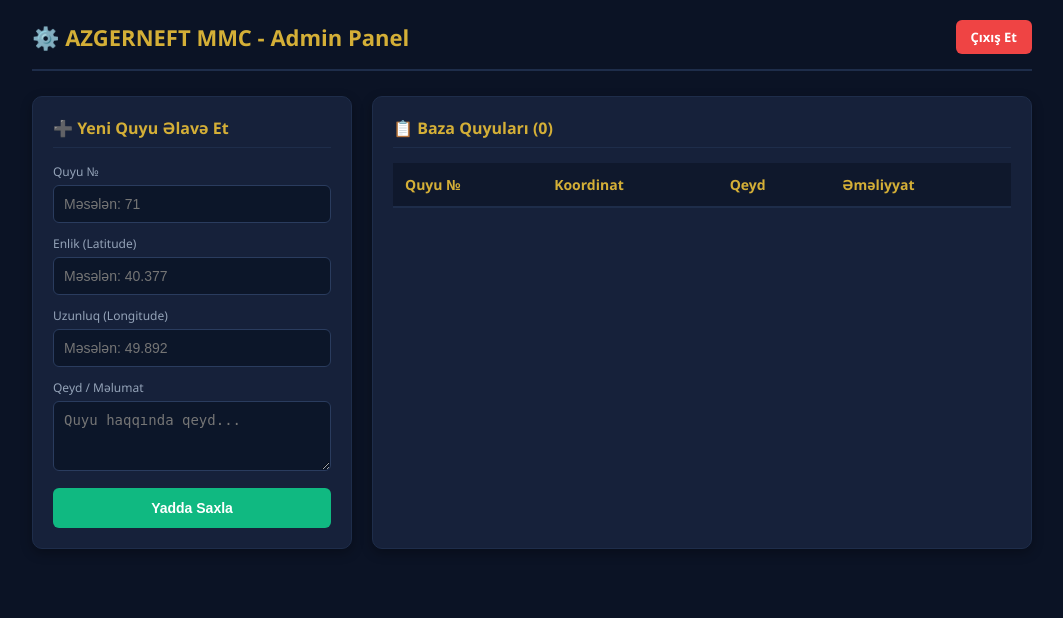
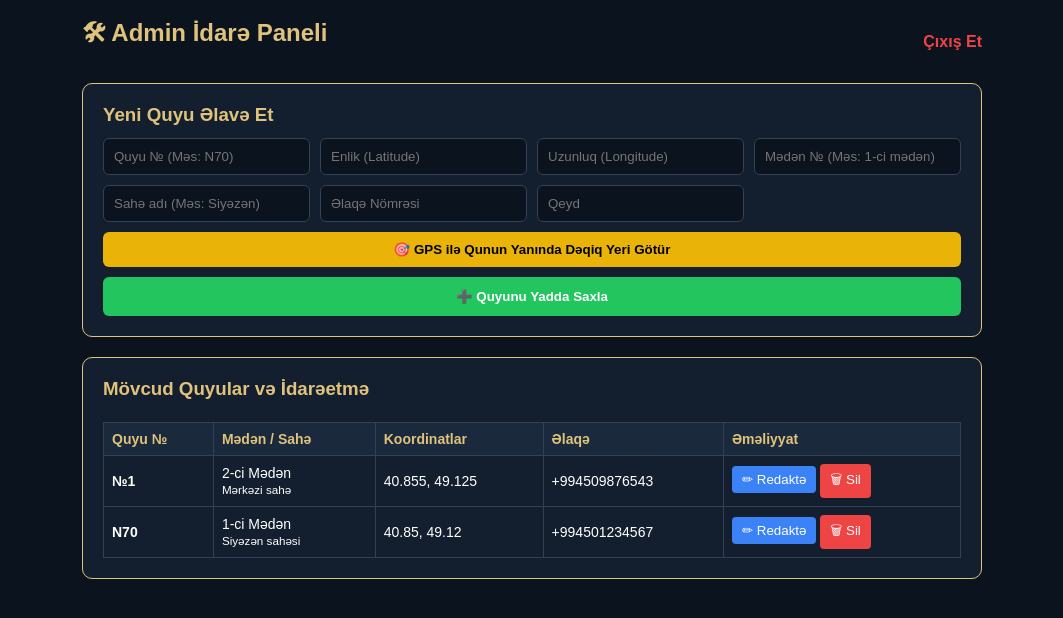
Before and after one commit to kamran451/azgerneft, a Flask app: page /admin in a window 1280 px wide. Shown: the top 618 px of the page, without its empty margins (108-1171 px from the left). Run offline with Flask 3, Linux system fonts and the light colour scheme; the visitor is signed in with stand-in values (Sample User, id 1); data comes from the database, SQL or seed files in the repository; lists and menus that the app fills with data are empty.

Commit message:
Update admin.html

```diff
--- a/templates/admin.html
+++ b/templates/admin.html
@@ -3,226 +3,121 @@
 <head>
     <meta charset="UTF-8">
     <meta name="viewport" content="width=device-width, initial-scale=1.0">
-    <title>AzGerneft MMC - Admin İdarəetmə Paneli</title>
+    <title>Admin İdarə Paneli</title>
     <style>
-        :root {
-            --bg-dark: #0b1325;
-            --card-bg: #16213a;
-            --border-color: #1e2d4a;
-            --accent-gold: #d4af37;
-            --btn-green: #10b981;
-            --btn-red: #ef4444;
-            --text-white: #f1f5f9;
-            --text-gray: #94a3b8;
-        }
+        * { box-sizing: border-box; margin: 0; padding: 0; font-family: sans-serif; }
+        body { background: #0b131e; color: white; padding: 15px; }
+        .container { max-width: 900px; margin: auto; }
+        .box { background: #131f2e; padding: 20px; border-radius: 10px; border: 1px solid #dfc27c; margin-bottom: 20px; }
+        h2, h3 { color: #dfc27c; margin-bottom: 12px; }
+        .form-grid { display: grid; grid-template-columns: repeat(auto-fit, minmax(180px, 1fr)); gap: 10px; }
+        input { padding: 10px; border-radius: 6px; border: 1px solid #334155; background: #0b131e; color: white; width: 100%; }
+        .btn-gps { background: #eab308; color: black; border: none; padding: 10px; font-weight: bold; border-radius: 6px; cursor: pointer; grid-column: 1 / -1; }
+        .btn-add { background: #22c55e; color: white; border: none; padding: 12px; font-weight: bold; border-radius: 6px; cursor: pointer; grid-column: 1 / -1; }
 
-        body {
-            font-family: 'Segoe UI', Tahoma, Geneva, Verdana, sans-serif;
-            background-color: var(--bg-dark);
-            color: var(--text-white);
-            margin: 0;
-            padding: 20px;
-        }
-
-        .admin-container {
-            max-width: 1000px;
-            margin: 0 auto;
-        }
-
-        .header {
-            display: flex;
-            justify-content: space-between;
-            align-items: center;
-            border-bottom: 2px solid var(--border-color);
-            padding-bottom: 15px;
-            margin-bottom: 25px;
-        }
-
-        .header h1 {
-            margin: 0;
-            color: var(--accent-gold);
-            font-size: 22px;
-        }
-
-        .btn-logout {
-            background: #ef4444;
-            color: white;
-            text-decoration: none;
-            padding: 8px 15px;
-            border-radius: 6px;
-            font-size: 13px;
-            font-weight: 600;
-        }
-
-        .grid-layout {
-            display: grid;
-            grid-template-columns: 320px 1fr;
-            gap: 20px;
-        }
-
-        @media (max-width: 768px) {
-            .grid-layout {
-                grid-template-columns: 1fr;
-            }
-        }
-
-        .card {
-            background: var(--card-bg);
-            border: 1px solid var(--border-color);
-            border-radius: 10px;
-            padding: 20px;
-            box-shadow: 0 4px 12px rgba(0,0,0,0.3);
-        }
-
-        .card-title {
-            font-size: 16px;
-            color: var(--accent-gold);
-            margin-top: 0;
-            margin-bottom: 15px;
-            border-bottom: 1px solid var(--border-color);
-            padding-bottom: 8px;
-        }
-
-        .form-group {
-            margin-bottom: 12px;
-        }
-
-        .form-group label {
-            display: block;
-            font-size: 12px;
-            color: var(--text-gray);
-            margin-bottom: 5px;
-        }
-
-        .form-group input, .form-group textarea {
-            width: 100%;
-            background: rgba(11, 19, 37, 0.8);
-            border: 1px solid #2a3c5e;
-            border-radius: 6px;
-            padding: 10px;
-            color: white;
-            font-size: 14px;
-            box-sizing: border-box;
-            outline: none;
-        }
-
-        .form-group input:focus {
-            border-color: var(--accent-gold);
-        }
-
-        .btn-submit {
-            width: 100%;
-            background: var(--btn-green);
-            color: white;
-            border: none;
-            padding: 12px;
-            border-radius: 6px;
-            font-weight: bold;
-            cursor: pointer;
-            font-size: 14px;
-        }
-
-        .table-responsive {
-            overflow-x: auto;
-        }
-
-        table {
-            width: 100%;
-            border-collapse: collapse;
-            text-align: left;
-            font-size: 14px;
-        }
-
-        th {
-            background: #0f182c;
-            color: var(--accent-gold);
-            padding: 12px;
-            border-bottom: 2px solid var(--border-color);
-        }
-
-        td {
-            padding: 12px;
-            border-bottom: 1px solid var(--border-color);
-            color: #e2e8f0;
-        }
-
-        .action-btns {
-            display: flex;
-            gap: 6px;
-        }
-
-        .btn-delete {
-            background: var(--btn-red);
-            color: white;
-            border: none;
-            padding: 6px 10px;
-            border-radius: 4px;
-            cursor: pointer;
-            font-size: 12px;
-        }
+        table { width: 100%; border-collapse: collapse; margin-top: 10px; font-size: 14px; }
+        th, td { border: 1px solid #334155; padding: 8px; text-align: left; }
+        th { background: #1a293b; color: #dfc27c; }
+        .btn-edit { background: #3b82f6; color: white; border: none; padding: 6px 10px; border-radius: 4px; cursor: pointer; }
+        .btn-del { background: #ef4444; color: white; border: none; padding: 6px 10px; border-radius: 4px; cursor: pointer; }
+        .edit-form { display: none; background: #1a293b; padding: 10px; margin-top: 5px; border-radius: 6px; }
     </style>
 </head>
 <body>
-    <div class="admin-container">
-        <div class="header">
-            <h1>⚙️ AZGERNEFT MMC - Admin Panel</h1>
-            <a href="/logout" class="btn-logout">Çıxış Et</a>
+    <div class="container">
+        <div style="display: flex; justify-content: space-between; align-items: center; margin-bottom: 15px;">
+            <h2>🛠 Admin İdarə Paneli</h2>
+            <a href="/logout" style="color: #ef4444; text-decoration: none; font-weight: bold;">Çıxış Et</a>
         </div>
 
-        <div class="grid-layout">
-            <div class="card">
-                <h3 class="card-title">➕ Yeni Quyu Əlavə Et</h3>
-                <form action="/elave-et" method="POST">
-                    <div class="form-group">
-                        <label>Quyu №</label>
-                        <input type="text" name="quyu_no" placeholder="Məsələn: 71" required>
-                    </div>
-                    <div class="form-group">
-                        <label>Enlik (Latitude)</label>
-                        <input type="text" name="lat" placeholder="Məsələn: 40.377" required>
-                    </div>
-                    <div class="form-group">
-                        <label>Uzunluq (Longitude)</label>
-                        <input type="text" name="lon" placeholder="Məsələn: 49.892" required>
-                    </div>
-                    <div class="form-group">
-                        <label>Qeyd / Məlumat</label>
-                        <textarea name="qeyd" rows="3" placeholder="Quyu haqqında qeyd..."></textarea>
-                    </div>
-                    <button type="submit" class="btn-submit">Yadda Saxla</button>
+        <!-- YENİ QUYU ƏLAVƏ ET FAYLI -->
+        <div class="box">
+            <h3>Yeni Quyu Əlavə Et</h3>
+            <form action="/elave-et" method="POST" class="form-grid">
+                <input type="text" name="quyu_no" placeholder="Quyu № (Məs: N70)" required>
+                <input type="text" id="lat" name="lat" placeholder="Enlik (Latitude)" required>
+                <input type="text" id="lon" name="lon" placeholder="Uzunluq (Longitude)" required>
+                <input type="text" name="meden" placeholder="Mədən № (Məs: 1-ci mədən)">
+                <input type="text" name="sahe" placeholder="Sahə adı (Məs: Siyəzən)">
+                <input type="text" name="telefon" placeholder="Əlaqə Nömrəsi">
+                <input type="text" name="qeyd" placeholder="Qeyd">
+
+                <button type="button" class="btn-gps" onclick="getLocation()">🎯 GPS ilə Qunun Yanında Dəqiq Yeri Götür</button>
+                <button type="submit" class="btn-add">➕ Quyunu Yadda Saxla</button>
             </form>
         </div>
 
-            <div class="card">
-                <h3 class="card-title">📋 Baza Quyuları ({{ quyular|length }})</h3>
-                <div class="table-responsive">
+        <!-- MÖVCUD QUYULAR VƏ REDAKTƏ -->
+        <div class="box">
+            <h3>Mövcud Quyular və İdarəetmə</h3>
+            <div style="overflow-x: auto;">
                 <table>
-                        <thead>
                     <tr>
                         <th>Quyu №</th>
-                                <th>Koordinat</th>
-                                <th>Qeyd</th>
+                        <th>Mədən / Sahə</th>
+                        <th>Koordinatlar</th>
+                        <th>Əlaqə</th>
                         <th>Əməliyyat</th>
                     </tr>
-                        </thead>
-                        <tbody>
-                            {% for q in quyular %}
+                    {% for well in wells %}
                     <tr>
-                                <td><strong>№ {{ q.quyu_no }}</strong></td>
-                                <td>{{ q.lat }}, {{ q.lon }}</td>
-                                <td>{{ q.qeyd if q.qeyd else '-' }}</td>
+                        <td><b>{{ well.quyu_no }}</b></td>
+                        <td>{{ well.meden }}<br><small>{{ well.sahe }}</small></td>
+                        <td>{{ well.lat }}, {{ well.lon }}</td>
+                        <td>{{ well.telefon }}</td>
                         <td>
-                                    <form action="/sil/{{ q.id }}" method="POST" onsubmit="return confirm('Bu quyunu silməyə əminsiniz?');">
-                                        <button type="submit" class="btn-delete">🗑️ Sil</button>
+                            <button class="btn-edit" onclick="toggleEdit('{{ well.id }}')">✏ Redaktə</button>
+                            <form action="/sil/{{ well.id }}" method="POST" style="display:inline;" onsubmit="return confirm('Silməyə əminsiniz?')">
+                                <button class="btn-del" type="submit">🗑 Sil</button>
+                            </form>
+                        </td>
+                    </tr>
+                    <!-- REDAKTƏ FORMASI (GİZLİ) -->
+                    <tr id="edit-row-{{ well.id }}" class="edit-form">
+                        <td colspan="5">
+                            <form action="/redakte/{{ well.id }}" method="POST" class="form-grid">
+                                <input type="text" name="quyu_no" value="{{ well.quyu_no }}" required>
+                                <input type="text" name="lat" value="{{ well.lat }}" required>
+                                <input type="text" name="lon" value="{{ well.lon }}" required>
+                                <input type="text" name="meden" value="{{ well.meden }}">
+                                <input type="text" name="sahe" value="{{ well.sahe }}">
+                                <input type="text" name="telefon" value="{{ well.telefon }}">
+                                <input type="text" name="qeyd" value="{{ well.qeyd }}">
+                                <button type="submit" class="btn-add" style="background: #3b82f6;">Yenilə / Yadda Saxla</button>
                             </form>
                         </td>
                     </tr>
                     {% endfor %}
-                        </tbody>
                 </table>
             </div>
         </div>
     </div>
-    </div>
+
+    <script>
+        // GPS koordinatlarını götürmək üçün funksiya
+        function getLocation() {
+            if (navigator.geolocation) {
+                navigator.geolocation.getCurrentPosition(function(position) {
+                    document.getElementById('lat').value = position.coords.latitude;
+                    document.getElementById('lon').value = position.coords.longitude;
+                    alert("Koordinatlar dəqiqliklə götürüldü!");
+                }, function(error) {
+                    alert("GPS məlumatı alına bilmədi. Xahiş olunur məkan icazəsini aktiv edin.");
+                }, { enableHighAccuracy: true });
+            } else {
+                alert("Brauzeriniz GPS funksiyasını dəstəkləmir.");
+            }
+        }
+
+        // Redaktə formasını açmaq/bağlamaq
+        function toggleEdit(id) {
+            var row = document.getElementById('edit-row-' + id);
+            if (row.style.display === 'table-row') {
+                row.style.display = 'none';
+            } else {
+                row.style.display = 'table-row';
+            }
+        }
+    </script>
 </body>
 </html>
```
Lines whose indentation alone changed are shown as unchanged.
